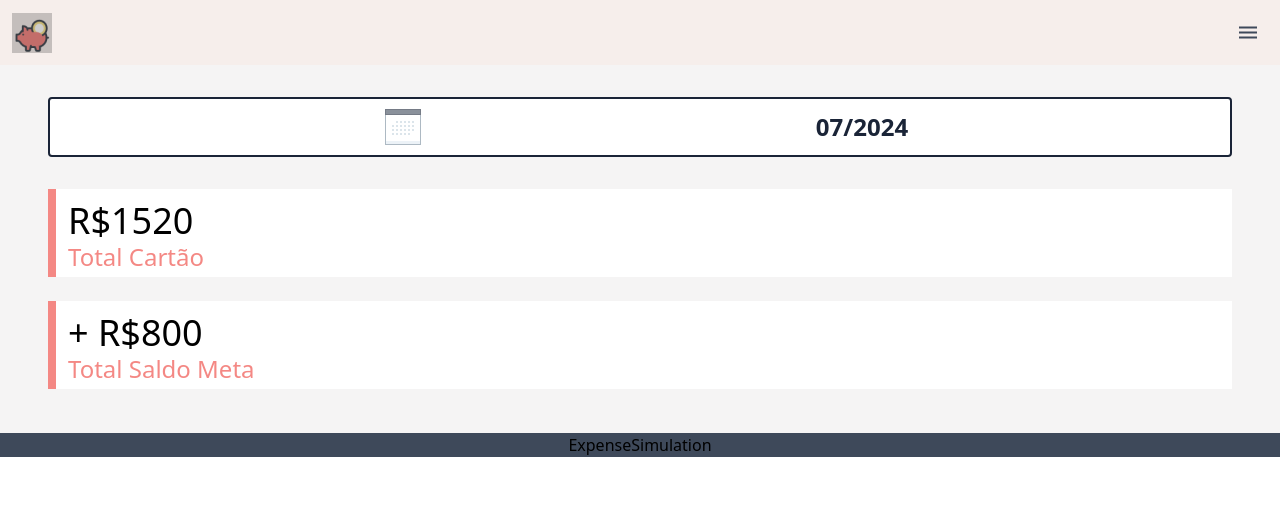
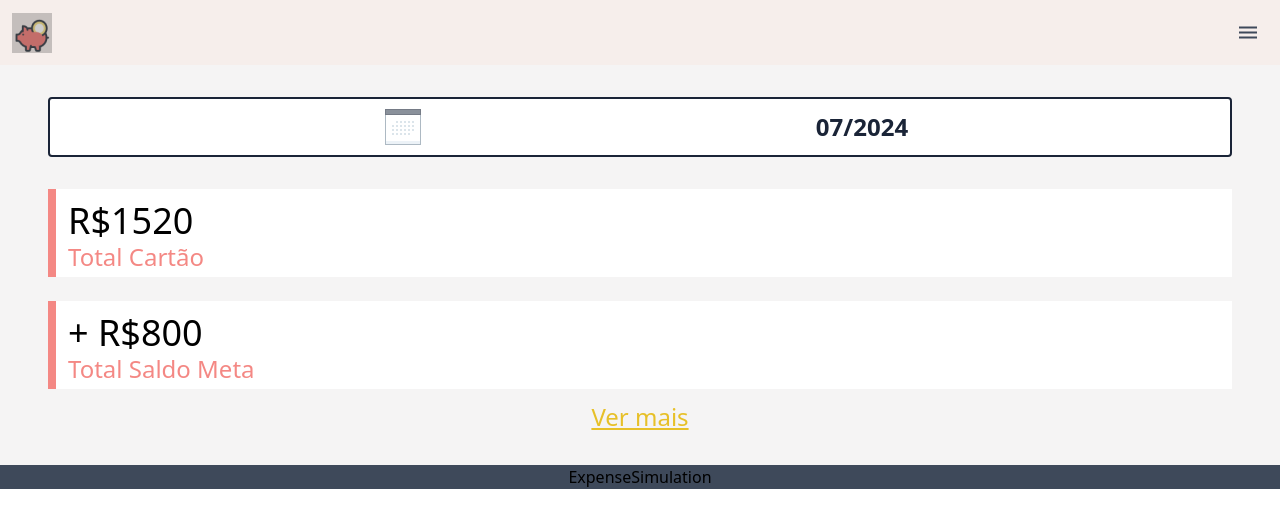
Before and after one commit to LanaGomes/buddy, a React (Vite) app: page / in a window 1280 px wide. Shown: the top 528 px of the page. Built offline with nearby package versions, Linux system fonts and the light colour scheme.

Commit message:
add.: adding link

```diff
--- a/src/Components/SummaryBalance.jsx
+++ b/src/Components/SummaryBalance.jsx
@@ -34,6 +34,13 @@ function SummaryBalance() {
       </main>
       <ResultCard totalCartao="R$1520" totalTipoGasto="Total Cartão" />
       <ResultCard totalCartao="+ R$800" totalTipoGasto="Total Saldo Meta" />
+
+      <a
+        className="text-yellow underline underline-offset-2 text-2xl"
+        href="https://www.youtube.com/"
+      >
+        Ver mais
+      </a>
     </div>
   );
 }
```
